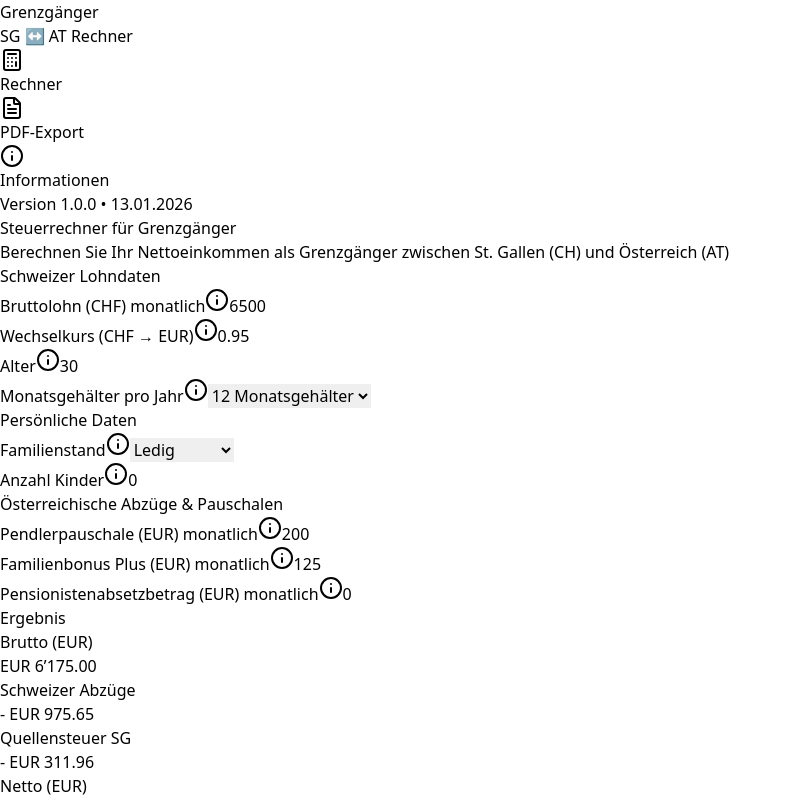
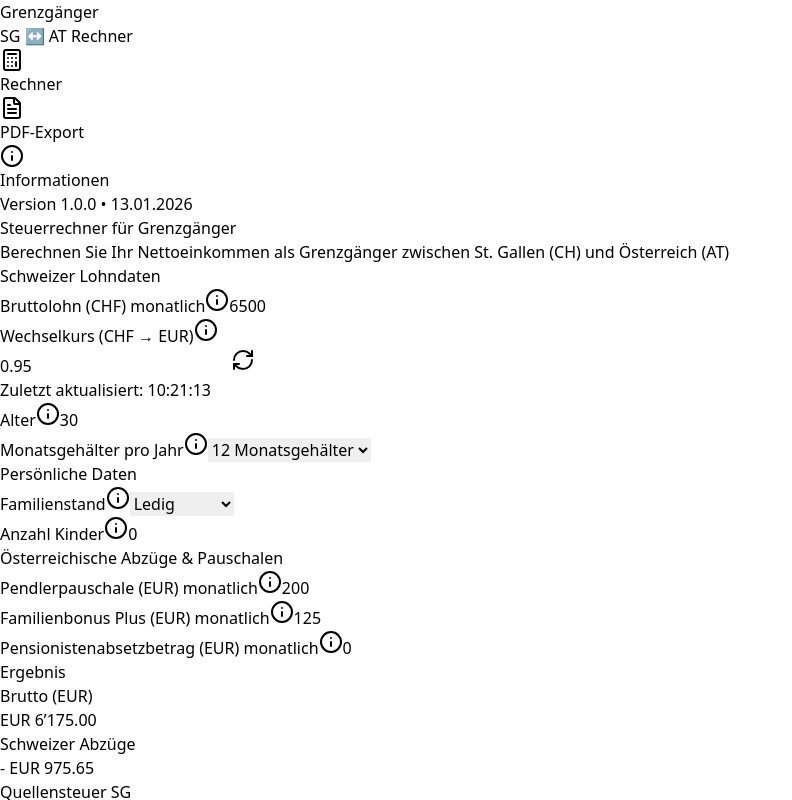
Before and after one commit to Walpurga03/Grenzgaenger-Rechner, a React app in the folder app/: page / in a window 1280 px wide. Both pictures are taken after a click on the button 205 px from the left and 330 px from the top of the page. Shown: the top 800 px of the page, without its empty margins (0-792 px from the left). Built offline with nearby package versions, Linux system fonts and the light colour scheme; no server answers; the HTML template or start-up script is replaced by a standard one.

Commit message:
Automatische Wechselkurs-Abfrage über EZB API mit Refresh-Button implementiert

```diff
--- a/app/src/components/Calculator.tsx
+++ b/app/src/components/Calculator.tsx
@@ -1,8 +1,10 @@
-import { useState, useMemo } from 'react';
+import { useState, useMemo, useEffect } from 'react';
 import { calculateGrenzgaenger, type GrenzgaengerInput } from '@/lib/calculator';
+import { fetchExchangeRate } from '@/lib/currency';
 import { InfoButton } from './InfoButton';
 import { InfoModal } from './InfoModal';
 import { helpTexts } from '@/lib/helpTexts';
+import { RefreshCw } from 'lucide-react';
 
 export function Calculator() {
   // State für alle Eingabewerte
@@ -18,6 +20,29 @@ export function Calculator() {
 
   // State für Info-Modals
   const [activeModal, setActiveModal] = useState<string | null>(null);
+
+  // State für Wechselkurs-Laden
+  const [isLoadingRate, setIsLoadingRate] = useState<boolean>(false);
+  const [rateLastUpdated, setRateLastUpdated] = useState<Date | null>(null);
+
+  // Wechselkurs beim Start automatisch laden
+  useEffect(() => {
+    loadExchangeRate();
+  }, []);
+
+  // Funktion zum Laden des aktuellen Wechselkurses
+  const loadExchangeRate = async () => {
+    setIsLoadingRate(true);
+    try {
+      const rate = await fetchExchangeRate();
+      setExchangeRate(rate);
+      setRateLastUpdated(new Date());
+    } catch (error) {
+      console.error('Fehler beim Laden des Wechselkurses', error);
+    } finally {
+      setIsLoadingRate(false);
+    }
+  };
 
   // Memoized Berechnung - nur neu berechnen wenn sich Inputs ändern
   const result = useMemo(() => {
@@ -74,13 +99,28 @@ export function Calculator() {
               Wechselkurs (CHF → EUR)
               <InfoButton onClick={() => setActiveModal('exchangeRate')} />
             </label>
+            <div className="flex gap-2">
               <input
                 type="number"
                 step="0.0001"
                 value={exchangeRate}
                 onChange={(e) => setExchangeRate(Number(e.target.value))}
-              className="w-full px-4 py-2 border border-slate-300 rounded-lg focus:ring-2 focus:ring-blue-500 focus:border-blue-500"
+                className="flex-1 px-4 py-2 border border-slate-300 rounded-lg focus:ring-2 focus:ring-blue-500 focus:border-blue-500"
               />
+              <button
+                onClick={loadExchangeRate}
+                disabled={isLoadingRate}
+                className="px-3 py-2 bg-blue-600 text-white rounded-lg hover:bg-blue-700 transition-colors disabled:opacity-50 disabled:cursor-not-allowed"
+                title="Aktuellen Wechselkurs von EZB laden"
+              >
+                <RefreshCw className={`w-5 h-5 ${isLoadingRate ? 'animate-spin' : ''}`} />
+              </button>
+            </div>
+            {rateLastUpdated && (
+              <p className="text-xs text-slate-500 mt-1">
+                Zuletzt aktualisiert: {rateLastUpdated.toLocaleTimeString('de-CH')}
+              </p>
+            )}
           </div>
           <div>
             <label className="flex items-center gap-2 text-sm font-medium text-slate-700 mb-2">
--- a/app/src/lib/currency.ts
+++ b/app/src/lib/currency.ts
@@ -41,13 +41,32 @@ export function convertEURtoCHF(
 }
 
 /**
- * Holt den aktuellen EZB-Wechselkurs (Fallback-Version)
- * In Produktion könnte hier eine echte API angebunden werden
+ * Holt den aktuellen EZB-Wechselkurs CHF → EUR
+ * Verwendet die offizielle API der Europäischen Zentralbank
  */
 export async function fetchExchangeRate(): Promise<number> {
-  // Fallback: Aktueller Durchschnittswert
-  // In Zukunft: API-Call zu EZB oder anderen Quellen
-  return 0.95; // 1 CHF = 0.95 EUR (ca. Wert)
+  try {
+    // Frankfurter API - nutzt EZB Daten, kostenlos, kein API Key nötig
+    const response = await fetch('https://api.frankfurter.app/latest?from=CHF&to=EUR');
+
+    if (!response.ok) {
+      throw new Error(`HTTP error! status: ${response.status}`);
+    }
+
+    const data = await response.json();
+
+    // Die API liefert z.B.: { "rates": { "EUR": 0.95 } }
+    if (data.rates && data.rates.EUR) {
+      return data.rates.EUR;
+    }
+
+    throw new Error('Invalid API response format');
+  } catch (error) {
+    console.error('Fehler beim Abrufen des Wechselkurses:', error);
+
+    // Fallback: Durchschnittswert wenn API nicht erreichbar
+    return 0.95;
+  }
 }
 
 /**
--- a/app/src/lib/helpTexts.tsx
+++ b/app/src/lib/helpTexts.tsx
@@ -39,10 +39,13 @@ export const helpTexts: Record<string, HelpContent> = {
           Der aktuelle <strong>Wechselkurs</strong> für die Umrechnung von Schweizer Franken in Euro.
         </p>
         <p className="mb-3">
+          <strong>Automatische Aktualisierung:</strong> Klicken Sie auf den blauen Refresh-Button, um den aktuellen Kurs von der Europäischen Zentralbank (EZB) zu laden.
+        </p>
+        <p className="mb-3">
           <strong>Beispiel:</strong> Bei einem Kurs von 0.95 erhalten Sie für 1 CHF etwa 0.95 EUR.
         </p>
         <p className="mb-3">
-          <strong>Wo finde ich den aktuellen Kurs?</strong>
+          <strong>Weitere Quellen für aktuelle Kurse:</strong>
         </p>
         <ul className="list-disc pl-5 space-y-1 mb-3">
           <li>Europäische Zentralbank (EZB)</li>
@@ -50,7 +53,7 @@ export const helpTexts: Record<string, HelpContent> = {
           <li>Finanznachrichten-Portale</li>
         </ul>
         <p className="text-sm text-slate-600">
-          💡 Der Kurs schwankt täglich. Verwenden Sie einen Durchschnittswert für Planungen.
+          💡 Der Kurs schwankt täglich. Die App lädt beim Start automatisch den aktuellsten Wert.
         </p>
       </>
     ),
```
Lines whose indentation alone changed are shown as unchanged.
